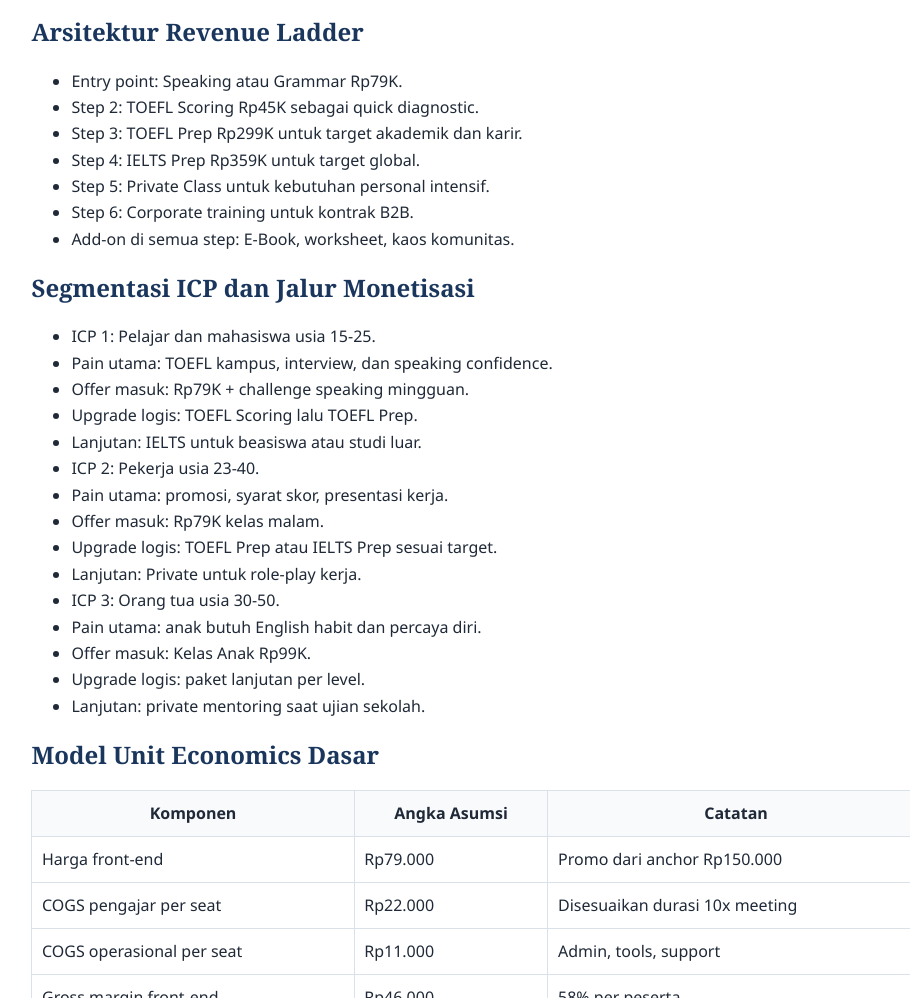
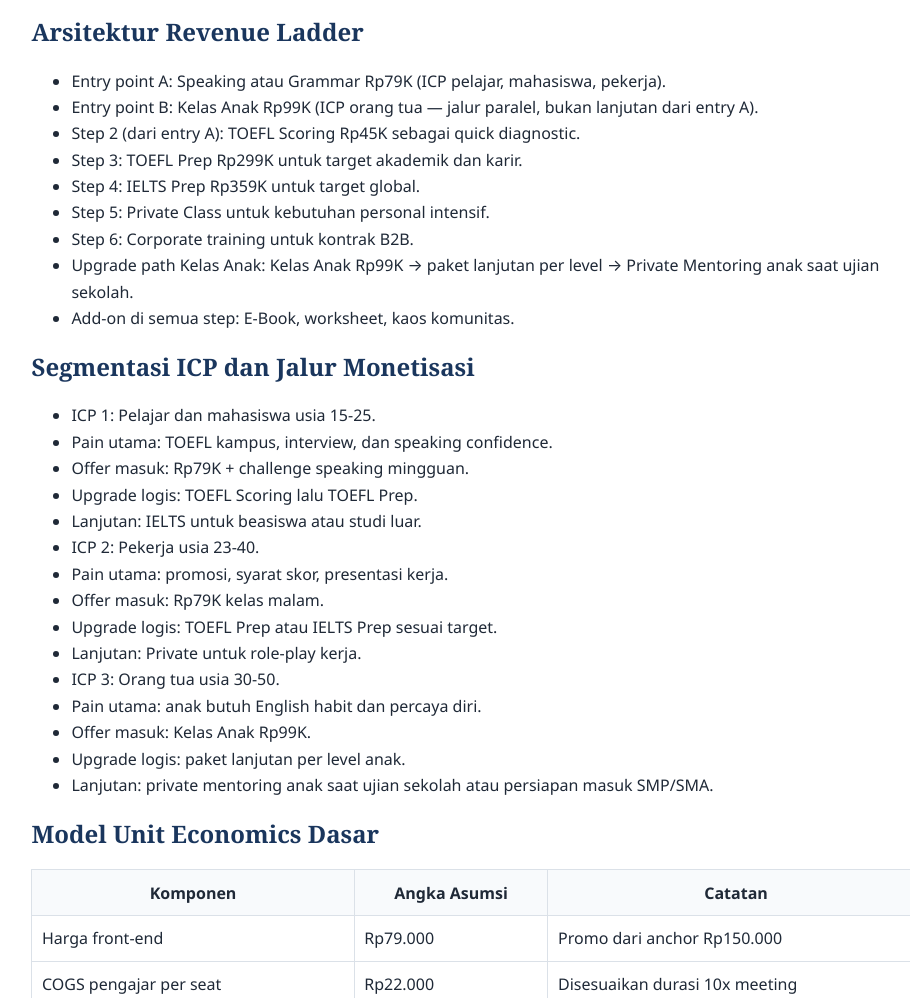
Before and after one commit to andyaberna/bahasaku-inggris, a plain HTML site: page skill1-sales-scale/blueprint.html in a window 1280 px wide. Shown: the part 1809-2807 px from the top of the page, without its empty margins (317-1227 px from the left). Drawn offline with Linux system fonts and the light colour scheme.

Commit message:
feat: tambah Kelas Anak Rp99K ke Revenue Ladder dan Offer Stack
- skill1 HTML: Revenue Ladder kini 2 entry point paralel
  Entry A: Speaking/Grammar Rp79K (pelajar, mahasiswa, pekerja)
  Entry B: Kelas Anak Rp99K (orang tua) + upgrade path ke private mentoring anak
  ICP 3 upgrade path diperinci: lanjutan per level + private menjelang ujian/SMP/SMA
- skill2 HTML: Tambah Bundle E (kids lanjutan + private mentoring)
  Tambah Trigger 6 dan 7 khusus Kelas Anak
- brand-context HTML: Upsell path tampilkan jalur reguler dan jalur anak terpisah

```diff
--- a/skill1-sales-scale/blueprint.html
+++ b/skill1-sales-scale/blueprint.html
@@ -224,12 +224,14 @@
 </ul>
 <h2 id="arsitektur-revenue-ladder">Arsitektur Revenue Ladder</h2>
 <ul>
-<li>Entry point: Speaking atau Grammar Rp79K.</li>
-<li>Step 2: TOEFL Scoring Rp45K sebagai quick diagnostic.</li>
+<li>Entry point A: Speaking atau Grammar Rp79K (ICP pelajar, mahasiswa, pekerja).</li>
+<li>Entry point B: Kelas Anak Rp99K (ICP orang tua — jalur paralel, bukan lanjutan dari entry A).</li>
+<li>Step 2 (dari entry A): TOEFL Scoring Rp45K sebagai quick diagnostic.</li>
 <li>Step 3: TOEFL Prep Rp299K untuk target akademik dan karir.</li>
 <li>Step 4: IELTS Prep Rp359K untuk target global.</li>
 <li>Step 5: Private Class untuk kebutuhan personal intensif.</li>
 <li>Step 6: Corporate training untuk kontrak B2B.</li>
+<li>Upgrade path Kelas Anak: Kelas Anak Rp99K → paket lanjutan per level → Private Mentoring anak saat ujian sekolah.</li>
 <li>Add-on di semua step: E-Book, worksheet, kaos komunitas.</li>
 </ul>
 <h2 id="segmentasi-icp-dan-jalur-monetisasi">Segmentasi ICP dan Jalur Monetisasi</h2>
@@ -247,8 +249,8 @@
 <li>ICP 3: Orang tua usia 30-50.</li>
 <li>Pain utama: anak butuh English habit dan percaya diri.</li>
 <li>Offer masuk: Kelas Anak Rp99K.</li>
-<li>Upgrade logis: paket lanjutan per level.</li>
-<li>Lanjutan: private mentoring saat ujian sekolah.</li>
+<li>Upgrade logis: paket lanjutan per level anak.</li>
+<li>Lanjutan: private mentoring anak saat ujian sekolah atau persiapan masuk SMP/SMA.</li>
 </ul>
 <h2 id="model-unit-economics-dasar">Model Unit Economics Dasar</h2>
 <div class="table-scroll"><table>
```
Also changed, not shown: skill2-offer-design/blueprint.html (+3 -0 lines), skill9-brand-context-engine/brand-context-profile.html (+2 -1 lines).
